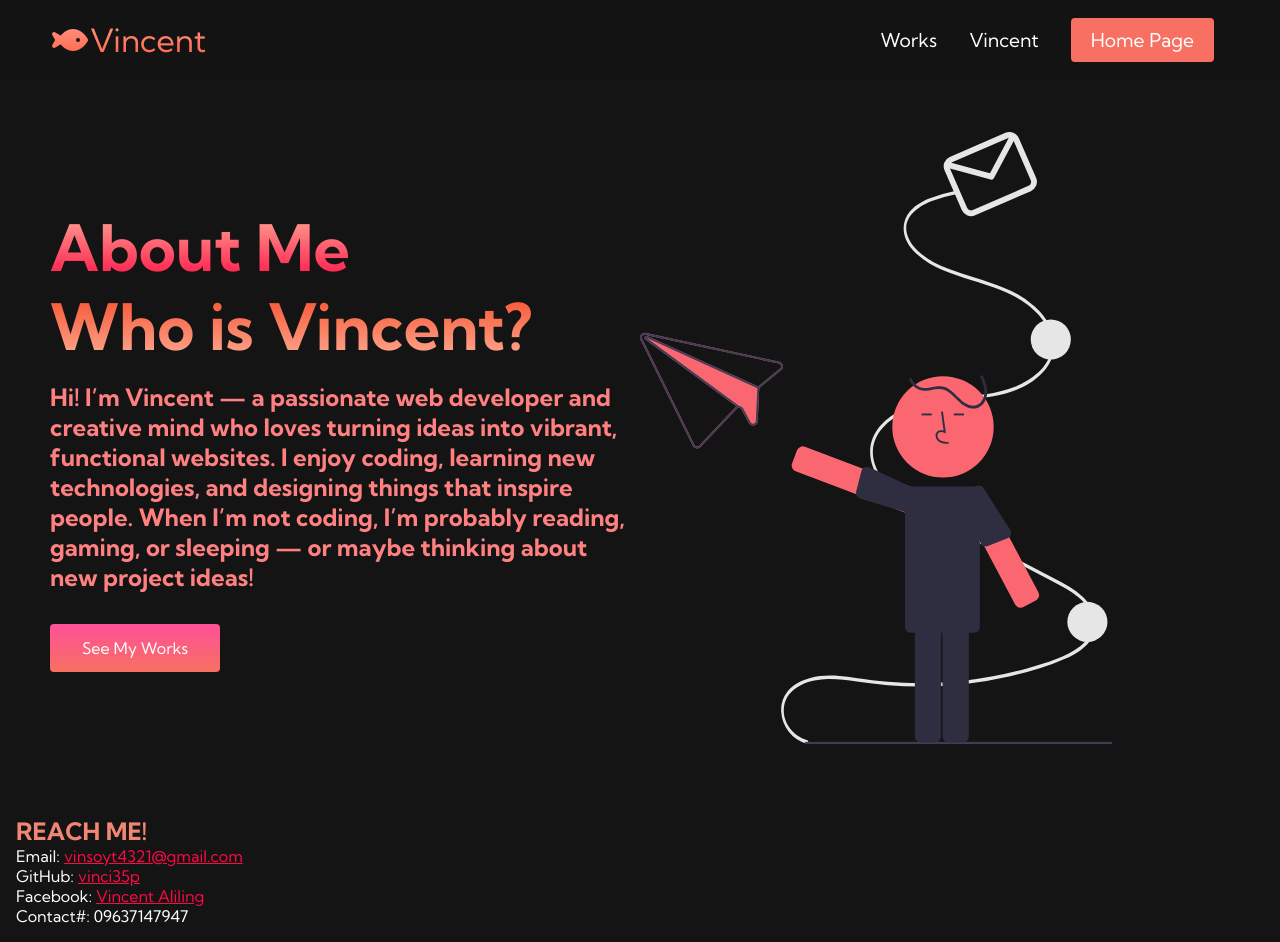
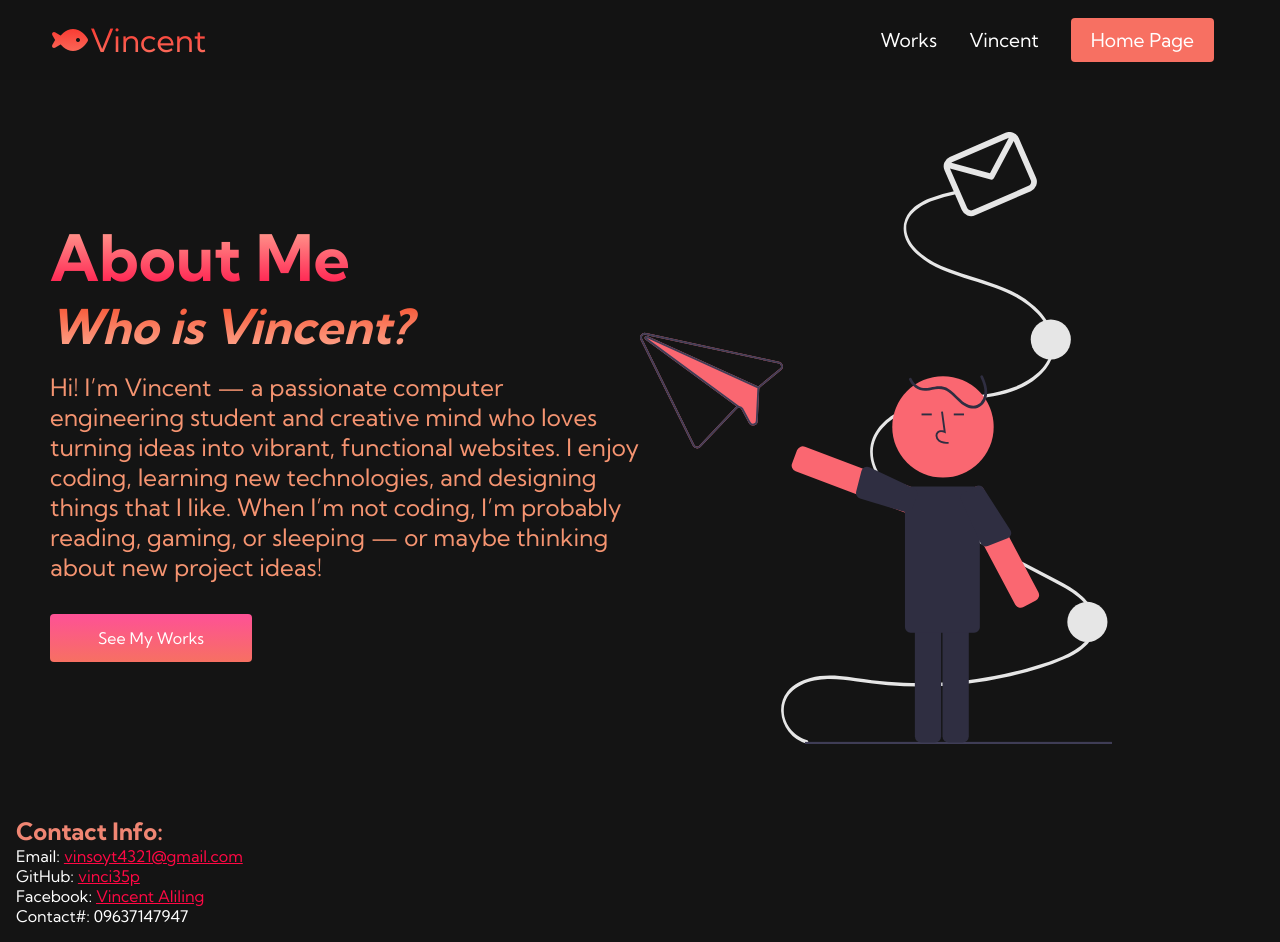
Before and after one commit to vinci35p/vince_web_portfolio, a Flask app: page /about in a window 1280 px wide. Run offline with Flask 3, Linux system fonts and the light colour scheme; some libraries are stand-ins or nearby versions.

Commit message:
edited some lines of code in htmls and css to further beautify

```diff
--- a/Flask_Intro/static/styles.css
+++ b/Flask_Intro/static/styles.css
@@ -43,7 +43,7 @@
 
 #navbar__logo {
     background-color: #ff8177;
-    background-image: linear-gradient(to top, #ff471a 0%, #ffb3b3 100%);
+    background-image: linear-gradient(to top, #fd9d85 0%, #f70505 100%);
     background-size: 100%;
     -webkit-background-clip: text;
     -moz-background-clip: text;
@@ -265,7 +265,8 @@
 }
 
 .main__content h2 {
-    font-size: 4rem;
+    font-size: 3rem;
+    font-style: italic;
     background-color: #ff8177;
     background-image: linear-gradient(to top, #ffb199 0%, #F54927 100%) ;
     background-size: 100%;
@@ -278,8 +279,8 @@
 .main__content p {
     margin-top: 1rem;
     font-size: 1.5rem;
-    font-weight: 600;
-    color: #ff8080;
+    font-weight: 300;
+    color: #f59471;
 }
 
 .main__btn {
--- a/Flask_Intro/templates/about.html
+++ b/Flask_Intro/templates/about.html
@@ -44,12 +44,12 @@
                 <h1>About Me</h1>
                 <h2>Who is Vincent?</h2>
                 <p>
-                    Hi! I’m Vincent — a passionate web developer and creative mind who loves turning ideas into vibrant, functional websites.
-                    I enjoy coding, learning new technologies, and designing things that inspire people.
+                    Hi! I’m Vincent — a passionate computer engineering student and creative mind who loves turning ideas into vibrant, functional websites.
+                    I enjoy coding, learning new technologies, and designing things that I like.
                     When I’m not coding, I’m probably reading, gaming, or sleeping — or maybe thinking about new project ideas!
                 </p>
                 <button class="main__btn">
-                    <a href="{{ url_for('works') }}">See My Works</a>
+                    <a href="{{ url_for('works') }}" class="navbar__links">See My Works</a>
                 </button>
             </div>
             <div class="main_img--container">
@@ -63,7 +63,7 @@
         <div class="footer__links">
             <div class="footer__link--wrapper">
                 <div class="footer__link--items">
-                    <h2>REACH ME!</h2>
+                    <h2>Contact Info:</h2>
                     <p>Email: <a href="mailto:vinsoyt4321@gmail.com">vinsoyt4321@gmail.com</a></p>
                     <p>GitHub: <a href="https://github.com/vinci35p" target="_blank">vinci35p</a></p>
                     <p>Facebook: <a href="https://www.facebook.com/vinsoyt.ali.2424" target="_blank">Vincent Aliling</a></p>
--- a/Flask_Intro/templates/index.html
+++ b/Flask_Intro/templates/index.html
@@ -79,7 +79,7 @@
         <div class="footer__links">
             <div class="footer__link--wrapper">
                 <div class="footer__link--items">
-                    <h2>REACH ME!</h2>
+                    <h2>Contact Info:</h2>
                     <p>Email: <a href="mailto:vinsoyt4321@gmail.com">vinsoyt4321@gmail.com</a></p>
                     <p>GitHub: <a href="https://github.com/vinci35p" target="_blank">vinci35p</a></p>
                     <p>Facebook: <a href="https://www.facebook.com/vinsoyt.ali.2424" target="_blank">Vincent Aliling</a></p>
--- a/Flask_Intro/templates/works.html
+++ b/Flask_Intro/templates/works.html
@@ -86,7 +86,7 @@
         <div class="footer__links">
             <div class="footer__link--wrapper">
                 <div class="footer__link--items">
-                    <h2>REACH ME!</h2>
+                    <h2>Contact Info:</h2>
                     <p>Email: <a href="mailto:vinsoyt4321@gmail.com">vinsoyt4321@gmail.com</a></p>
                     <p>GitHub: <a href="https://github.com/vinci35p" target="_blank">vinci35p</a></p>
                     <p>Facebook: <a href="https://www.facebook.com/vinsoyt.ali.2424" target="_blank">Vincent Aliling</a></p>
```
